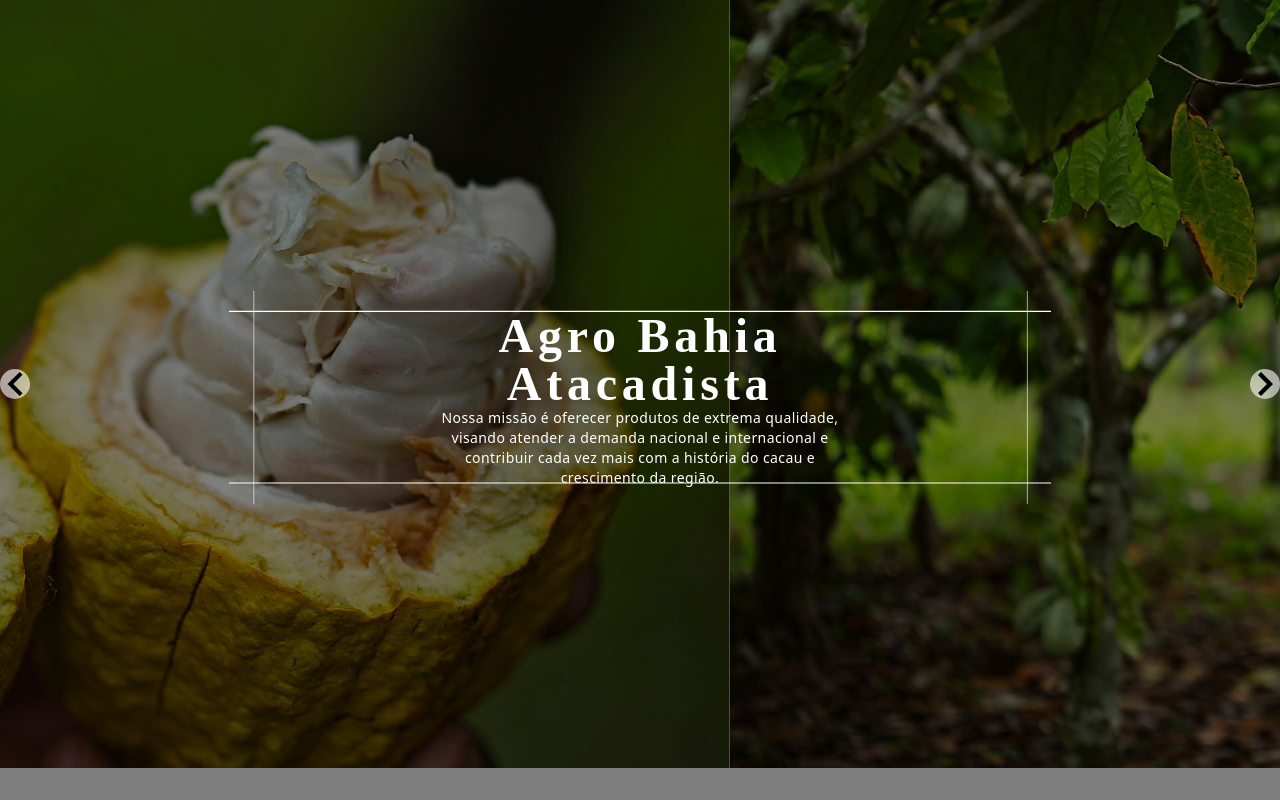
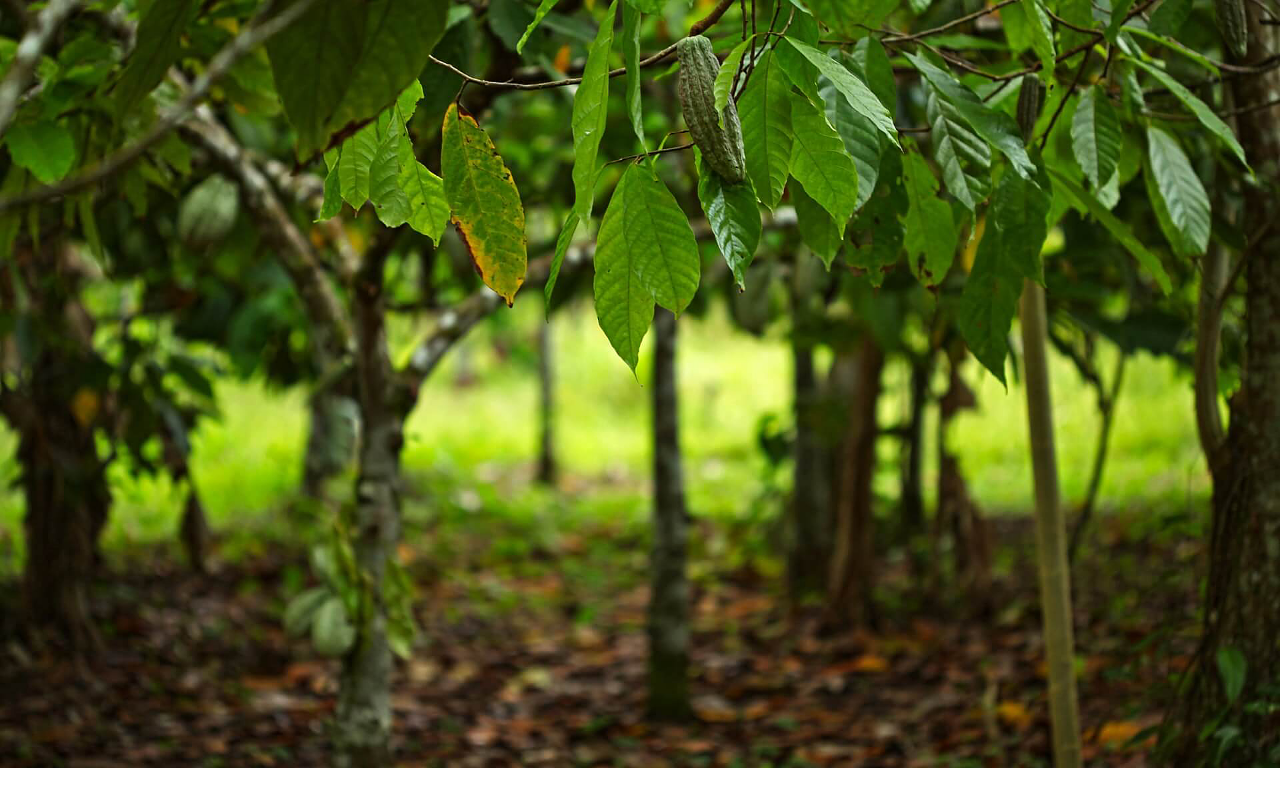
Before and after one commit to Claudio-Lins/agrobahia-atacadista, a Next.js app: page / in a window 1280 px wide. Built offline with nearby package versions, Linux system fonts and the light colour scheme.

Commit message:
Slide = fade

```diff
--- a/components/home/destaque/SlideDestaque.js
+++ b/components/home/destaque/SlideDestaque.js
@@ -1,52 +1,66 @@
 import React, { useState } from "react";
-import { Slide } from "react-slideshow-image";
-
-import Image from 'next/image'
-import 'react-slideshow-image/dist/styles.css'
+import { Fade } from "react-slideshow-image";
+import TextDestaque from "./TextDestaque";
+import Image from "next/image";
+import "react-slideshow-image/dist/styles.css";
 
 export default function SlideDestaque() {
   const [autoplay, setAutoplay] = useState(true);
 
+  const fadeProperties = {
+    autoplay:{autoplay},
+    pauseOnHover: true,
+    duration: 3000,
+    transitionDuration: 1000,
+    infinite: true,
+    prevArrow: <div ></div>,
+    nextArrow: <div></div>
+  };
 
   return (
-    <div className=''>
-        <Slide autoplay={autoplay}>
+    <>
+      <div className="relative w-full">
+        <Fade {...fadeProperties}>
           <Image
-      src= '/home/destaque/destaque-01.jpg'
-      layout='responsive'
+            src="/home/destaque/destaque-01.jpg"
+            layout="responsive"
             width={1280}
             height={768}
-      objectFit='cover'
+            objectFit="cover"
           />
           <Image
-      src= '/home/destaque/destaque-02.jpg'
-      layout='responsive'
+            src="/home/destaque/destaque-02.jpg"
+            layout="responsive"
             width={1280}
             height={768}
-      objectFit='cover'
+            objectFit="cover"
           />
           <Image
-      src= '/home/destaque/destaque-03.jpg'
-      layout='responsive'
+            src="/home/destaque/destaque-03.jpg"
+            layout="responsive"
             width={1280}
             height={768}
-      objectFit='cover'
+            objectFit="cover"
           />
           <Image
-      src= '/home/destaque/destaque-04.jpg'
-      layout='responsive'
+            src="/home/destaque/destaque-04.jpg"
+            layout="responsive"
             width={1280}
             height={768}
-      objectFit='cover'
+            objectFit="cover"
           />
           <Image
-      src= '/home/destaque/destaque-05.jpg'
-      layout='responsive'
+            src="/home/destaque/destaque-05.jpg"
+            layout="responsive"
             width={1280}
             height={768}
-      objectFit='cover'
+            objectFit="cover"
           />
-      </Slide>
+        </Fade>
       </div>
-  )
+      <div className=" absolute w-full top-0">
+        <TextDestaque />
+      </div>
+    </>
+  );
 }
--- a/components/home/destaque/TextDestaque.js
+++ b/components/home/destaque/TextDestaque.js
@@ -3,10 +3,10 @@ import Image from "next/image";
 export default function TextDestaque() {
   return (
     <>
-      <div className="relative">
+      <div className="relative flex justify-center">
         <Image src="/home/destaque/frame.svg" width={822} height={213} />
       </div>
-      <div className="absolute tracking-wide text-center md:w-1/3 text-white">
+      <div className="absolute tracking-wide text-center md:w-1/3 text-black top-0">
         <h1 className=" font-bold font-Lobster tracking-widest text-5xl ">Agro Bahia Atacadista</h1>
         <p className="text-sm ">
           Nossa missão é oferecer produtos de extrema qualidade, visando atender
--- a/pages/index.js
+++ b/pages/index.js
@@ -1,7 +1,6 @@
 import Head from "next/head";
 import Image from "next/image";
 import SlideDestaque from "../components/home/destaque/SlideDestaque";
-import TextDestaque from "../components/home/destaque/TextDestaque";
 
 export default function Home() {
   return (
@@ -13,12 +12,7 @@ export default function Home() {
       </Head>
 
       <main className="">
-        <div className=" relative content-center">
-          <SlideDestaque />
-        </div>
-        <div className="absolute inset-0 flex md:w-full md:h-full bg-black bg-opacity-50 items-center justify-center">
-          <TextDestaque />
-        </div>
+        <SlideDestaque />
       </main>
     </div>
   );
```
Lines whose indentation alone changed are shown as unchanged.
